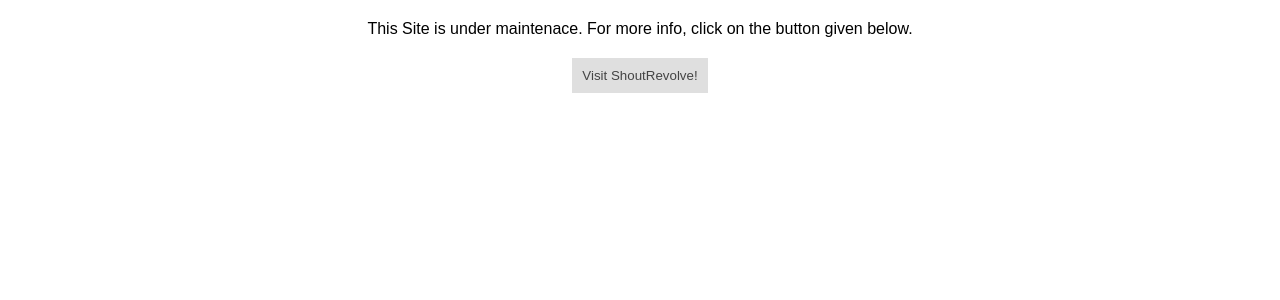
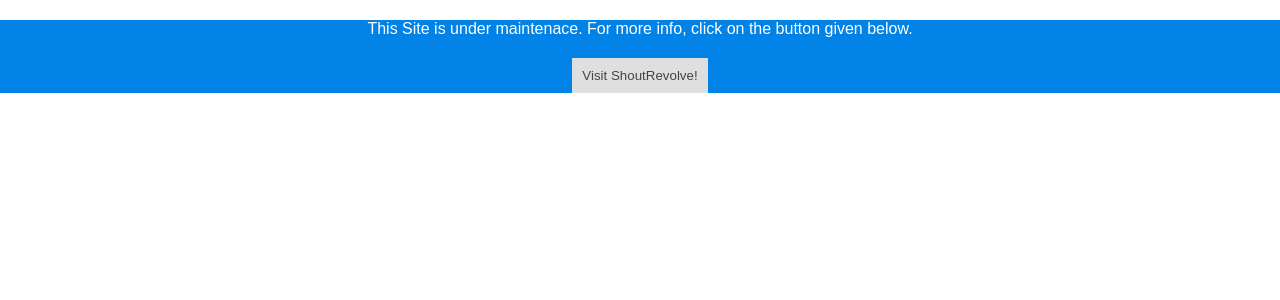
Before and after one commit to bathrivijay05/bathrivijay05.github.io, a PHP site: page / in a window 1280 px wide. Shown: the part 80-380 px from the top of the page. Run offline with PHP 8.4, Linux system fonts and the light colour scheme; some libraries are stand-ins or nearby versions.

Commit message:
Update style.css

```diff
--- a/style.css
+++ b/style.css
@@ -104,6 +104,7 @@
 p, h1, h2 {
   margin-top: 20px!important;
   margin-bottom: 20px!important;
+  color: #fff;
 }
 
 button {
@@ -121,3 +122,10 @@
   background: #e53700;
   color: #fff;
 }
+
+section {
+  padding-left: 5px;
+  padding-right: 5px;
+  background: #0082E6;
+  color: #fff;
+}
```
